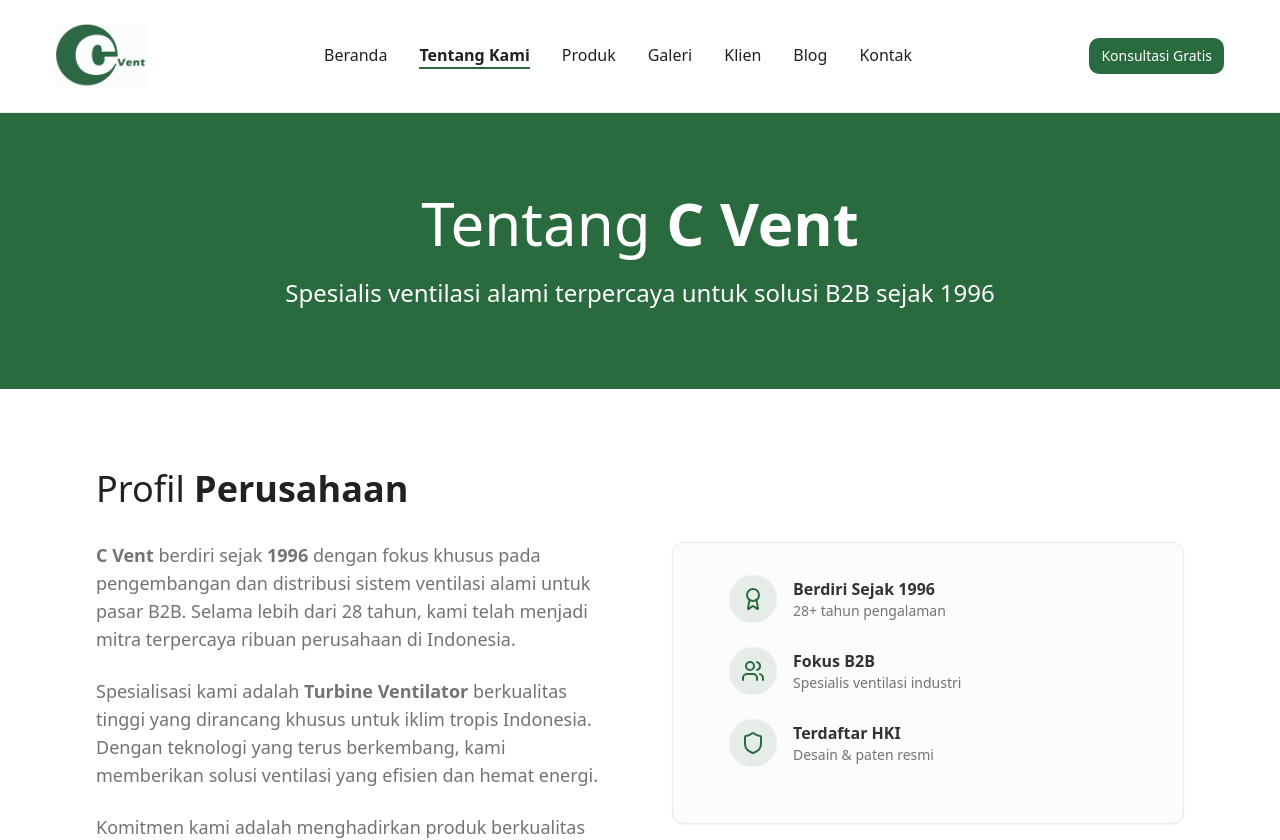
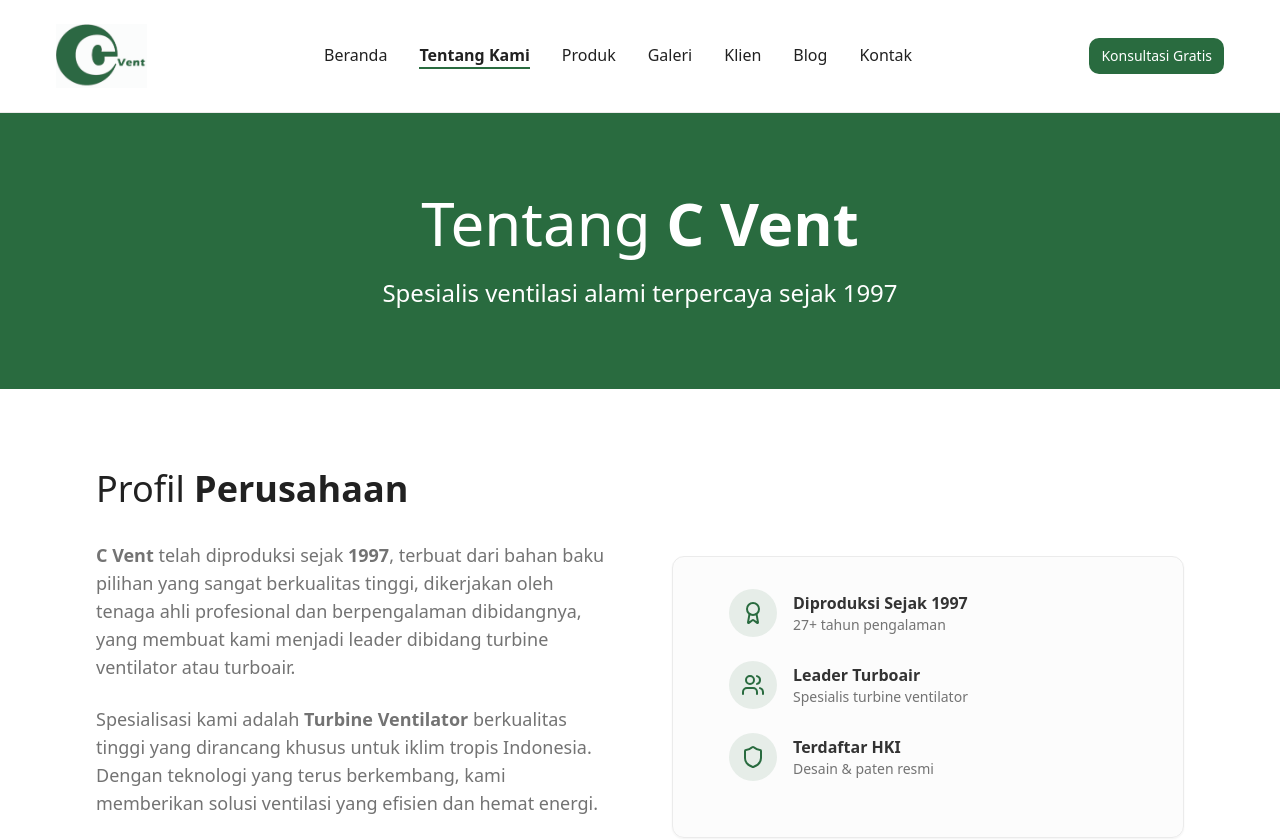
Before and after one commit to melimelimeli18/cvent-turboair, a React (Vite) app: page /tentang-kami in a window 1280 px wide. Shown: the top 840 px of the page. Built offline with nearby package versions, Linux system fonts and the light colour scheme.

Commit message:
Update company profile text
Replace company profile text with new description.

```diff
--- a/src/pages/TentangKami.tsx
+++ b/src/pages/TentangKami.tsx
@@ -16,7 +16,7 @@ export default function TentangKami() {
             Tentang <span className="font-bold">C Vent</span>
           </h1>
           <p className="text-xl md:text-2xl font-light max-w-3xl mx-auto">
-            Spesialis ventilasi alami terpercaya untuk solusi B2B sejak 1996
+            Spesialis ventilasi alami terpercaya sejak 1997
           </p>
         </div>
       </section>
@@ -31,9 +31,10 @@ export default function TentangKami() {
               </h2>
               <div className="space-y-6 text-lg text-muted-foreground">
                 <p>
-                  <strong>C Vent</strong> berdiri sejak <strong>1996</strong> dengan fokus khusus pada
-                  pengembangan dan distribusi sistem ventilasi alami untuk pasar B2B. Selama lebih
-                  dari 28 tahun, kami telah menjadi mitra terpercaya ribuan perusahaan di Indonesia.
+                  <strong>C Vent</strong> telah diproduksi sejak <strong>1997</strong>, terbuat dari
+                  bahan baku pilihan yang sangat berkualitas tinggi, dikerjakan oleh tenaga ahli
+                  profesional dan berpengalaman dibidangnya, yang membuat kami menjadi leader
+                  dibidang turbine ventilator atau turboair.
                 </p>
                 <p>
                   Spesialisasi kami adalah <strong>Turbine Ventilator</strong> berkualitas tinggi yang
@@ -54,8 +55,8 @@ export default function TentangKami() {
                       <Award className="w-6 h-6 text-primary" />
                     </div>
                     <div>
-                      <h3 className="font-semibold">Berdiri Sejak 1996</h3>
-                      <p className="text-sm text-muted-foreground">28+ tahun pengalaman</p>
+                      <h3 className="font-semibold">Diproduksi Sejak 1997</h3>
+                      <p className="text-sm text-muted-foreground">27+ tahun pengalaman</p>
                     </div>
                   </div>
                   <div className="flex items-center gap-4">
@@ -63,8 +64,8 @@ export default function TentangKami() {
                       <Users className="w-6 h-6 text-primary" />
                     </div>
                     <div>
-                      <h3 className="font-semibold">Fokus B2B</h3>
-                      <p className="text-sm text-muted-foreground">Spesialis ventilasi industri</p>
+                      <h3 className="font-semibold">Leader Turboair</h3>
+                      <p className="text-sm text-muted-foreground">Spesialis turbine ventilator</p>
                     </div>
                   </div>
                   <div className="flex items-center gap-4">
```
